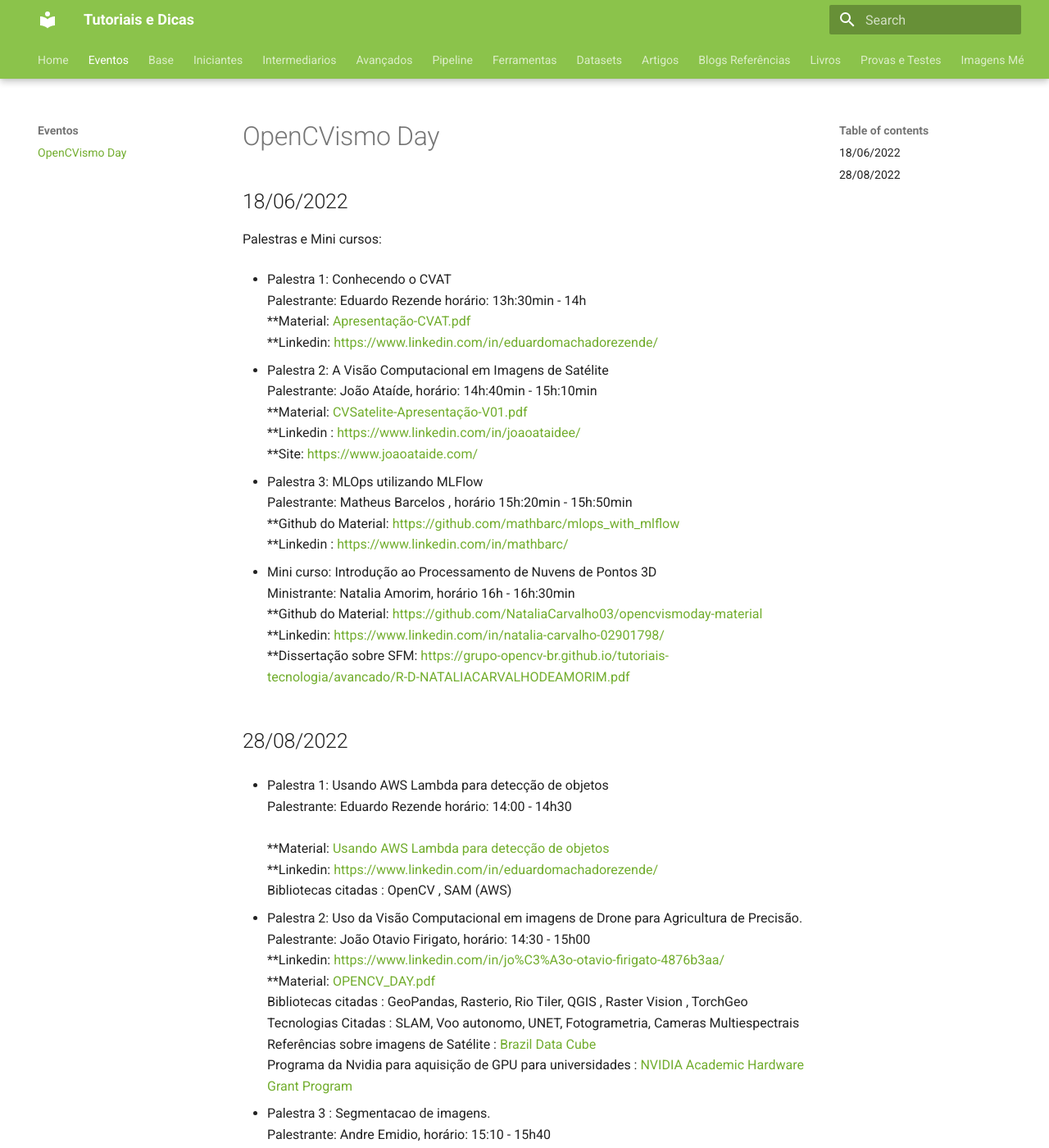
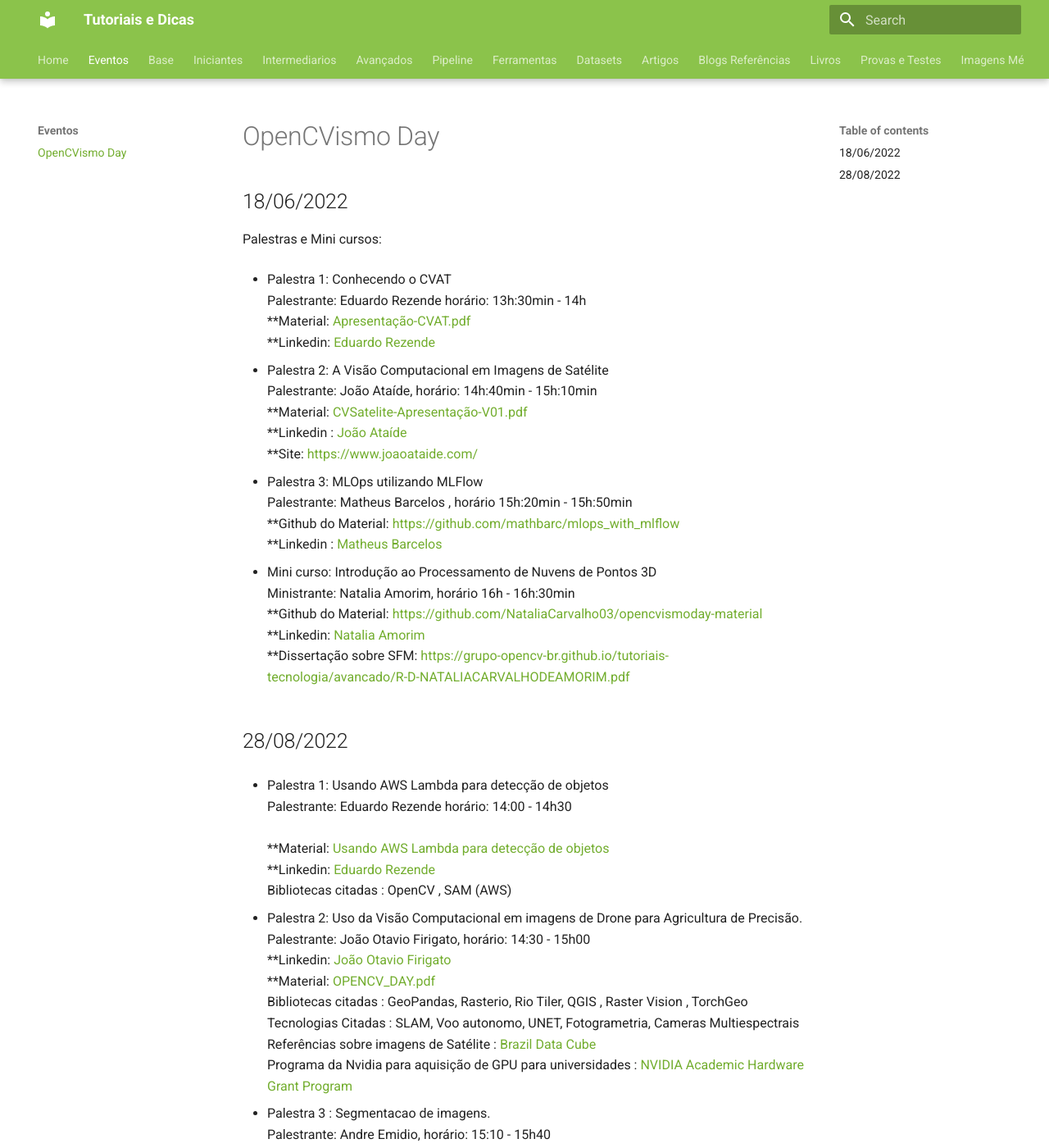
Before and after one commit to Grupo-OpenCV-BR/tutoriais-tecnologia, an MkDocs documentation site: the page built from docs/eventos/eventos.md, in a window 1280 px wide and 1400 px high. Shown: the whole window at 82% size. Built offline with MkDocs 1.6.1 and Material for MkDocs 9.7.7, drawn with Linux system fonts in a browser that asks for light colours; the version menu is left out; some of the changed text lies outside the part shown.

Commit message:
Feature/2022 08 29/add file test (#42)
* evento: opencvismo day 28/08/2022

* fix: link

```diff
--- a/docs/eventos/eventos.md
+++ b/docs/eventos/eventos.md
@@ -6,21 +6,21 @@
 
 * Palestra 1: Conhecendo o CVAT <br> Palestrante: Eduardo Rezende horário: 13h:30min - 14h <br>
   **Material: [Apresentação-CVAT.pdf](Apresentação-CVAT.pdf)  <br>
-  **Linkedin: [https://www.linkedin.com/in/eduardomachadorezende/](https://www.linkedin.com/in/eduardomachadorezende/)  <br>
+  **Linkedin: [Eduardo Rezende](https://www.linkedin.com/in/eduardomachadorezende/)  <br>
 
 * Palestra 2: A Visão Computacional em Imagens de Satélite <br> Palestrante: João Ataíde, horário: 14h:40min - 15h:10min <br>
    **Material: [CVSatelite-Apresentação-V01.pdf](CVSatelite-Apresentação-V01.pdf)  <br>
-   **Linkedin : [https://www.linkedin.com/in/joaoataidee/](https://www.linkedin.com/in/joaoataidee/)  <br>
+   **Linkedin : [João Ataíde](https://www.linkedin.com/in/joaoataidee/)  <br>
    **Site: [https://www.joaoataide.com/](https://www.joaoataide.com/)  <br>
 
 * Palestra 3:  MLOps utilizando MLFlow <br> Palestrante: Matheus Barcelos , horário 15h:20min - 15h:50min<br>
   **Github do Material: [https://github.com/mathbarc/mlops_with_mlflow](https://github.com/mathbarc/mlops_with_mlflow)<br>
-  **Linkedin : [https://www.linkedin.com/in/mathbarc/](https://www.linkedin.com/in/mathbarc/)<br>
+  **Linkedin : [Matheus Barcelos](https://www.linkedin.com/in/mathbarc/)<br>
 
 
 * Mini curso: Introdução ao Processamento de Nuvens de Pontos 3D <br> Ministrante: Natalia Amorim, horário 16h - 16h:30min<br>
   **Github do Material: [https://github.com/NataliaCarvalho03/opencvismoday-material](https://github.com/NataliaCarvalho03/opencvismoday-material)<br>
-  **Linkedin: [https://www.linkedin.com/in/natalia-carvalho-02901798/](https://www.linkedin.com/in/natalia-carvalho-02901798/)<br>
+  **Linkedin: [Natalia Amorim](https://www.linkedin.com/in/natalia-carvalho-02901798/)<br>
   **Dissertação sobre SFM: [https://grupo-opencv-br.github.io/tutoriais-tecnologia/avancado/R-D-NATALIACARVALHODEAMORIM.pdf](AVALIAÇÃO DO DESEMPENHO DA TÉCNICA STRUCTURE FROM MOTION PARA MAPEAMENTO DE CORREDORES - NATÁLIA CARVALHO DE AMORIM)<br>
 
 
@@ -28,12 +28,12 @@
 ## 28/08/2022
 
 * Palestra 1: Usando AWS Lambda para detecção de objetos <br> Palestrante: Eduardo Rezende horário: 14:00  - 14h30 <br>
-  **Material: [Usando AWS Lambda para detecção de objetos]([Apresentação-CVAT.pdf](https://docs.google.com/presentation/d/115lA-Y_pWGA74HeUlAohR7O7K7LOC0XLa0xTVFI-4OE/edit?usp=sharing))<br>
-  **Linkedin: [https://www.linkedin.com/in/eduardomachadorezende/](https://www.linkedin.com/in/eduardomachadorezende/)  <br>
+  **Material: [Usando AWS Lambda para detecção de objetos](https://docs.google.com/presentation/d/115lA-Y_pWGA74HeUlAohR7O7K7LOC0XLa0xTVFI-4OE/edit?usp=sharing)<br>
+  **Linkedin: [Eduardo Rezende](https://www.linkedin.com/in/eduardomachadorezende/)  <br>
   Bibliotecas citadas : OpenCV , SAM (AWS)
 
 * Palestra 2: Uso da Visão Computacional em imagens de Drone para Agricultura de Precisão. <br> Palestrante: João Otavio Firigato, horário: 14:30  - 15h00 <br>
-  **Linkedin: [https://www.linkedin.com/in/jo%C3%A3o-otavio-firigato-4876b3aa/](https://www.linkedin.com/in/jo%C3%A3o-otavio-firigato-4876b3aa/) <br>
+  **Linkedin: [João Otavio Firigato](https://www.linkedin.com/in/jo%C3%A3o-otavio-firigato-4876b3aa/) <br>
   **Material: [OPENCV_DAY.pdf](OPENCV_DAY.pdf) <br>
   Bibliotecas citadas : GeoPandas, Rasterio, Rio Tiler, QGIS , Raster Vision , TorchGeo <br>
   Tecnologias Citadas : SLAM, Voo autonomo, UNET, Fotogrametria, Cameras Multiespectrais <br>
```
Also changed, not shown: other parts of docs/eventos/eventos.md (+2 -2 lines).
